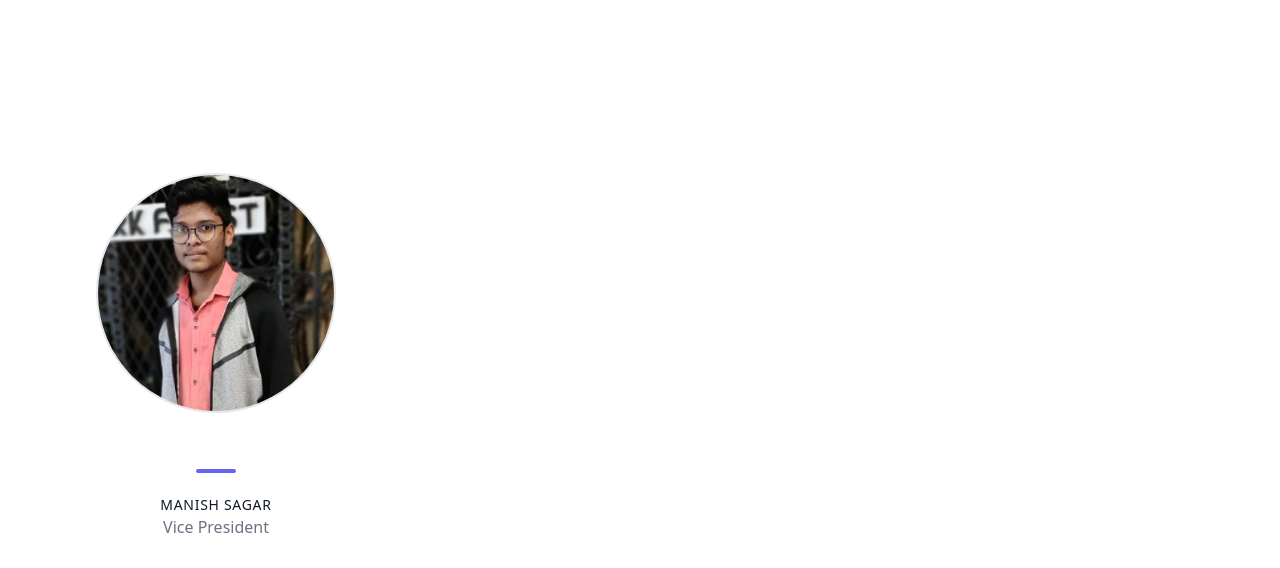
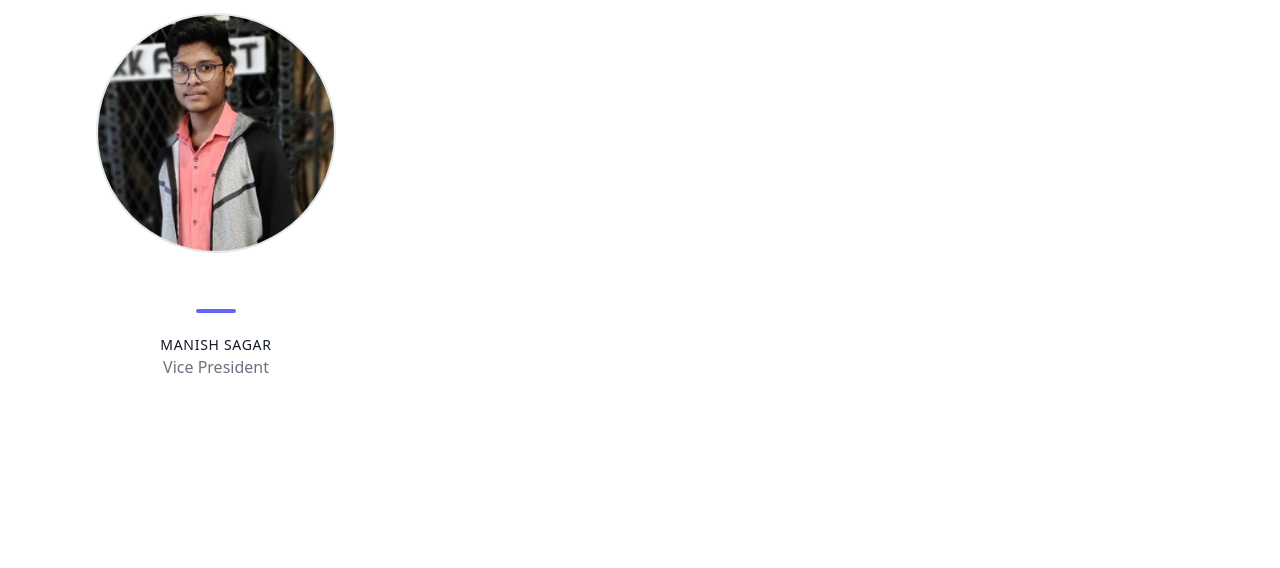
Before and after one commit to edam-dev/edam-dev.github.io, a plain HTML site: page index.html in a window 1280 px wide. Shown: the part 3697-4265 px from the top of the page. Drawn offline with nearby package versions, Linux system fonts and the light colour scheme.

Commit message:
Update index.html

```diff
--- a/index.html
+++ b/index.html
@@ -253,12 +253,12 @@
               <p class="text-gray-500">Vice President</p>
             </div>
           </div>
-        </div>
+        <!-- </div>
       </div>
     </section>
     <section class="text-gray-600 body-font">
       <div class="container px-5 py-24 mx-auto">
-        <div class="flex flex-wrap -m-4">
+        <div class="flex flex-wrap -m-4"> -->
           <div class="lg:w-1/3 lg:mb-0 mb-6 p-4">
             <div class="h-full text-center">
               <img alt="testimonial" class="w-60 h-60 mb-8 object-cover object-center rounded-full inline-block border-2 border-gray-200 bg-gray-100" src="images/manish.jpeg">
```
